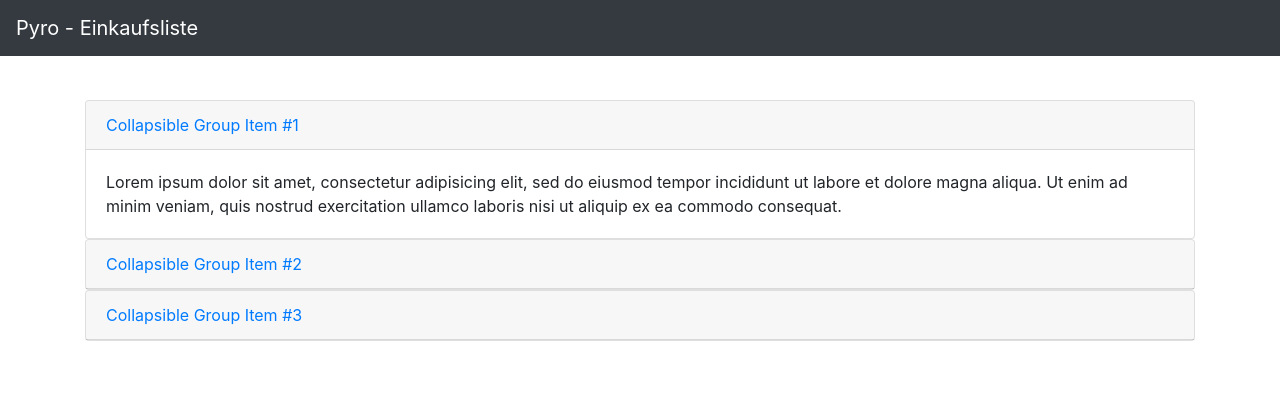
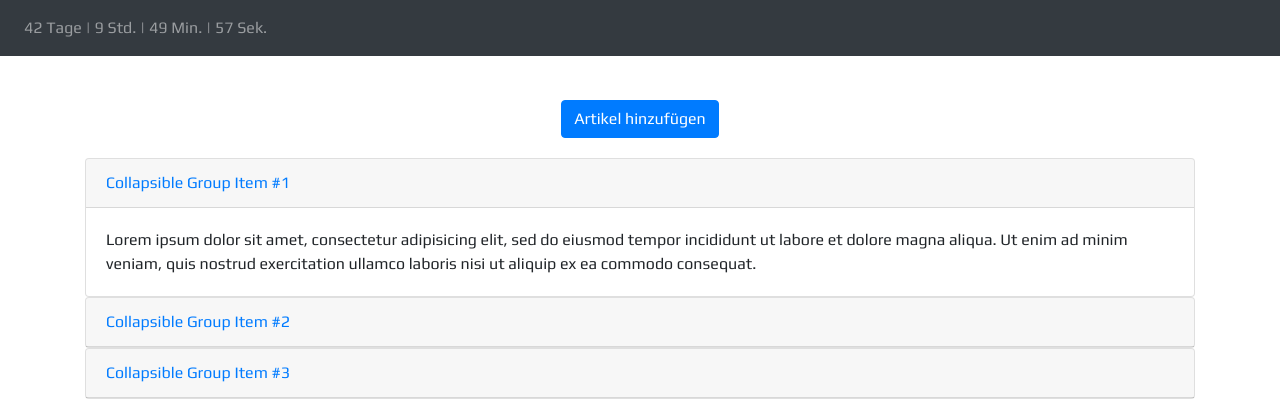
Before and after one commit to MavesTX/Pyro-Einkaufsliste, a PHP site: page / in a window 1280 px wide. Shown: the top 420 px of the page. Run offline with PHP 8.4, Linux system fonts and the light colour scheme; a stand-in replaces the project's code that opens the database connection; some libraries are stand-ins or nearby versions.

Commit message:
Add Timer, Add Button, Fix

```diff
--- /dev/null
+++ b/config.php
@@ -0,0 +1,17 @@
+<?php
+
+/* =========== DAY / MONTH / YEAR =========== */
+
+$day 		= "28"; // Tage 1-31
+$month 		= "Dec"; // Monate: Jan, Feb, Mar, Apr, May, Jun, Jul, Aug, Sep, Oct, Nov, Dec
+$year 		= "2017"; // Jahr
+
+/* =========== HOUR / MINUTES / SECOUNDS =========== */
+
+$hour 		= "06"; // Stunden 	00 - 24
+$minutes 	= "00"; // Minuten 	00 - 60
+$secounds 	= "00"; // Sekunden 00 - 60
+
+$end_message = "Viel Spaß beim Einkaufen!";
+
+?>
--- a/css/style.css
+++ b/css/style.css
@@ -1,3 +1,10 @@
-body 	{
+body {
 		font-family: 'Play', sans-serif;
-	}
+     }
+
+
+#add_button {
+
+	margin-top: 100px;
+	margin-bottom: 20px;
+}
--- a/index.php
+++ b/index.php
@@ -5,24 +5,47 @@
 	  <title>Silvester - Einkaufsliste</title>
 	  <meta charset="utf-8">
 	  <meta name="viewport" content="width=device-width, initial-scale=1">
-	  <link rel="stylesheet" href="css/style.css">
-	  <link href="https://fonts.googleapis.com/css?family=Play" rel="stylesheet">
+	  <link rel="stylesheet" href="https://fonts.googleapis.com/css?family=Play">
 	  <link rel="stylesheet" href="https://maxcdn.bootstrapcdn.com/bootstrap/4.0.0-beta.2/css/bootstrap.min.css">
+	  <link rel="stylesheet" href="/css/style.css">
 	  <link rel="shortcut icon" type="image/x-icon" href="img/favicon.ico">
 	  <script src="https://ajax.googleapis.com/ajax/libs/jquery/3.2.1/jquery.min.js"></script>
 	  <script src="https://cdnjs.cloudflare.com/ajax/libs/popper.js/1.12.6/umd/popper.min.js"></script>
 	  <script src="https://maxcdn.bootstrapcdn.com/bootstrap/4.0.0-beta.2/js/bootstrap.min.js"></script>
+	  <script>
+var countDownDate = new Date("<?= $month; ?> <?= $day; ?>, <?= $year; ?> <?= $hour; ?>:<?= $minutes; ?>:<?= $secounds; ?>").getTime();
+
+var x = setInterval(function() {
+
+    var now = new Date().getTime();
+
+    var distance = countDownDate - now;
+
+    var days = Math.floor(distance / (1000 * 60 * 60 * 24));
+    var hours = Math.floor((distance % (1000 * 60 * 60 * 24)) / (1000 * 60 * 60));
+    var minutes = Math.floor((distance % (1000 * 60 * 60)) / (1000 * 60));
+    var seconds = Math.floor((distance % (1000 * 60)) / 1000);
+
+    document.getElementById("timer").innerHTML = days + " Tage | " + hours + " Std. | "
+    + minutes + " Min. | " + seconds + " Sek.";
+
+    if (distance < 0) {
+        clearInterval(x);
+        document.getElementById("timer").innerHTML = "<?= $end_message ?>";
+    }
+}, 1000);
+</script>
 </head>
 <body>
 <nav class="navbar navbar-expand-sm bg-dark navbar-dark fixed-top">
   <ul class="navbar-nav">
-  <li class="navbar-brand">Pyro - Einkaufsliste</li>
     <li class="nav-item">
+	  <li class="nav-link" id="timer">Timer loaded..</li>
     </li>
   </ul>
 </nav>
-
-<div class="container" style="margin-top: 100px;"> <!-- ToDo: Add stylesheet in style.css -->
+<center><a href="/add/" type="button" id="add_button" class="btn btn-primary">Artikel hinzufügen</a></center>
+<div class="container">
   <div id="accordion">
     <div class="card">
       <div class="card-header">
```
